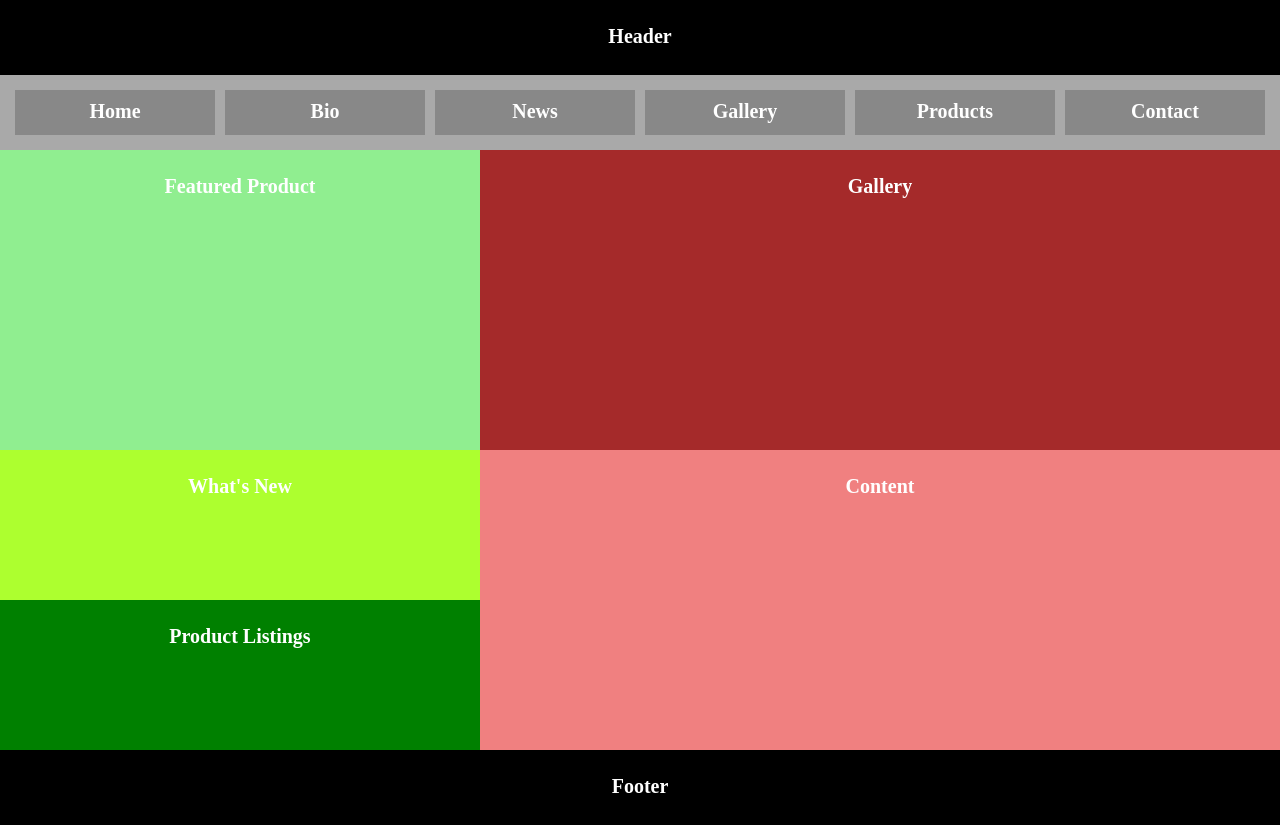
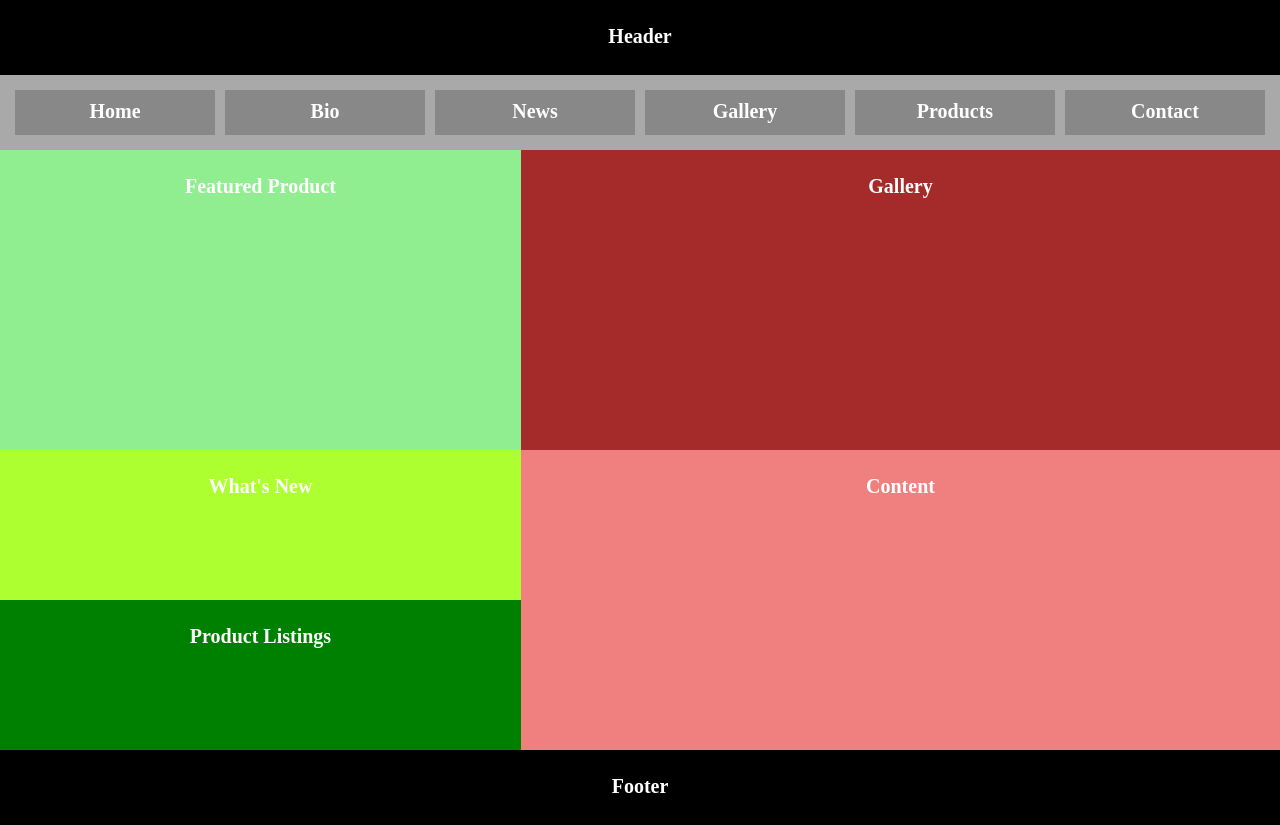
Before and after one commit to Guru-404/CSS-Grid, a plain HTML site: page Layout4/index.html in a window 1280 px wide. Drawn offline with Linux system fonts and the light colour scheme.

Commit message:
[Fix] Updated grid-area in Layout4 [Remove] redundant properties

```diff
--- a/Layout4/style.css
+++ b/Layout4/style.css
@@ -8,20 +8,20 @@ body {
 
 #container {
   display: grid;
-  grid-template-columns: repeat(8, 1fr);
+  /* grid-template-columns: repeat(3, 1fr); */
   grid-auto-rows: minmax(75px, auto);
   grid-template-areas:
-    "header header header header header header header header"
-    "nav nav nav nav nav nav nav nav"
-    "feature feature feature gallery gallery gallery gallery gallery"
-    "feature feature feature gallery gallery gallery gallery gallery"
-    "feature feature feature gallery gallery gallery gallery gallery"
-    "feature feature feature gallery gallery gallery gallery gallery"
-    "new new new blog blog blog blog blog"
-    "new new new blog blog blog blog blog"
-    "category category category blog blog blog blog blog"
-    "category category category blog blog blog blog blog"
-    "footer footer footer footer footer footer footer footer";
+    "header header header"
+    "nav nav nav"
+    "feature gallery gallery"
+    "feature gallery gallery"
+    "feature gallery gallery"
+    "feature gallery gallery"
+    "new blog blog"
+    "new blog blog"
+    "category blog blog"
+    "category blog blog"
+    "footer footer footer";
   /* grid-gap: 15px; */
   width: 100vw;
   min-height: 100vh;
@@ -35,7 +35,6 @@ article,
 footer {
   /* border: 1px solid black; */
   padding: 25px;
-  /* background-color: darkgrey; */
 }
 
 header {
```
